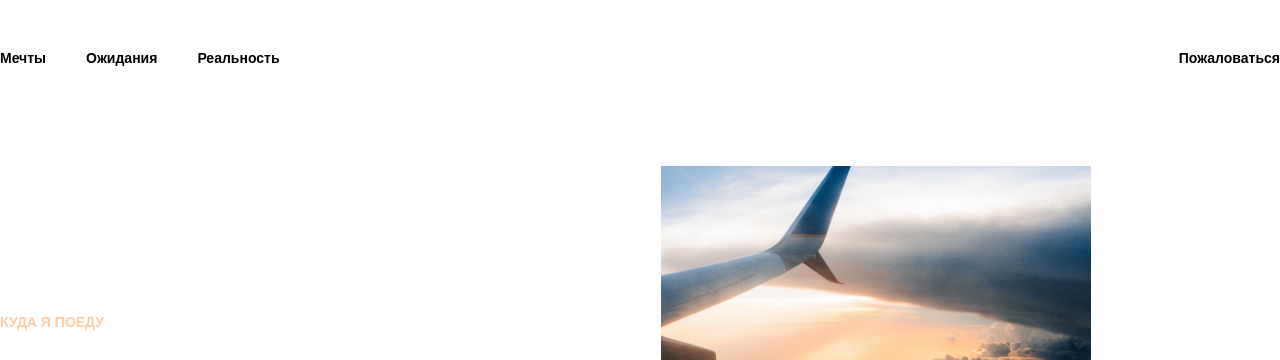
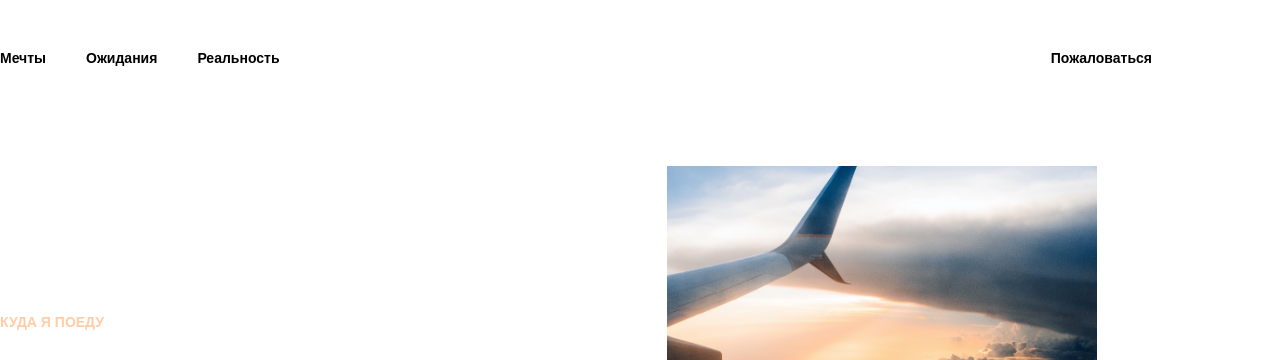
Before and after one commit to YaPractice/project, a plain HTML site: page index.html in a window 1280 px wide. Shown: the top 360 px of the page. Drawn offline with Linux system fonts and the light colour scheme.

Commit message:
fix: width

```diff
--- a/blocks/banner/banner.css
+++ b/blocks/banner/banner.css
@@ -1,6 +1,10 @@
 .banner {
+  font-family: 'Raleway', sans-serif;
+  width: 90%;
+  max-width: 1289px;
+  box-sizing: border-box;
   display: grid;
   grid-template-columns: 57% 430px;
   grid-template-rows: 440px;
-  padding-right: 120px;
+  gap: 10px;
 }
--- a/blocks/header/header.css
+++ b/blocks/header/header.css
@@ -1,6 +1,8 @@
 .header {
     font-family: 'Raleway', sans-serif;
+    width: 90%;
     max-width: 1289px;
     padding-top: 50px;
     font-size: 14px;
+    width: 90%;
 }
```
